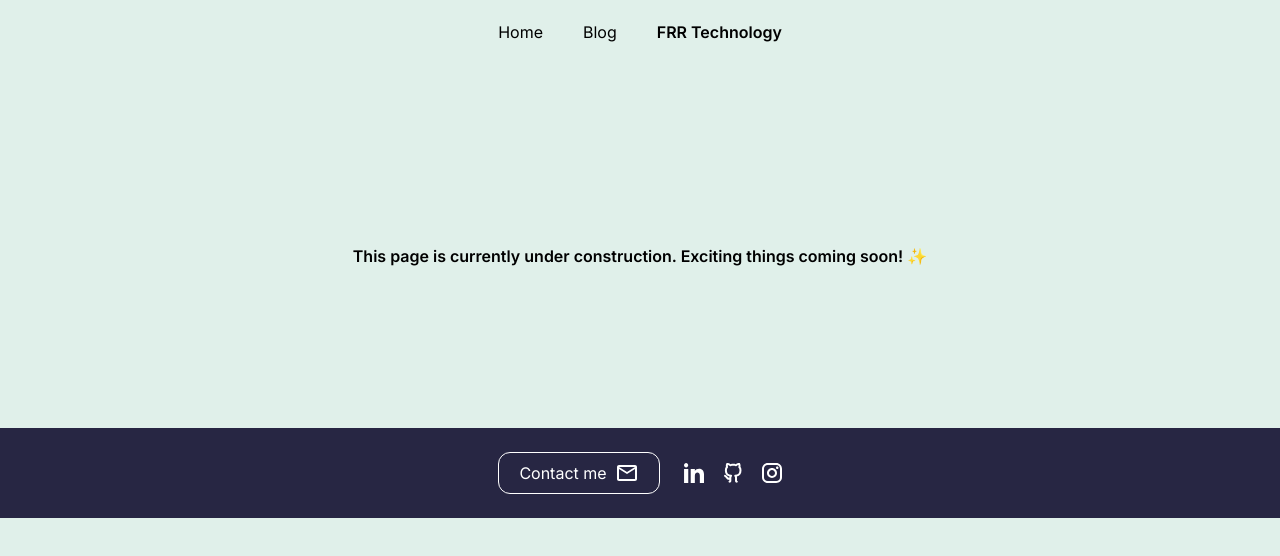
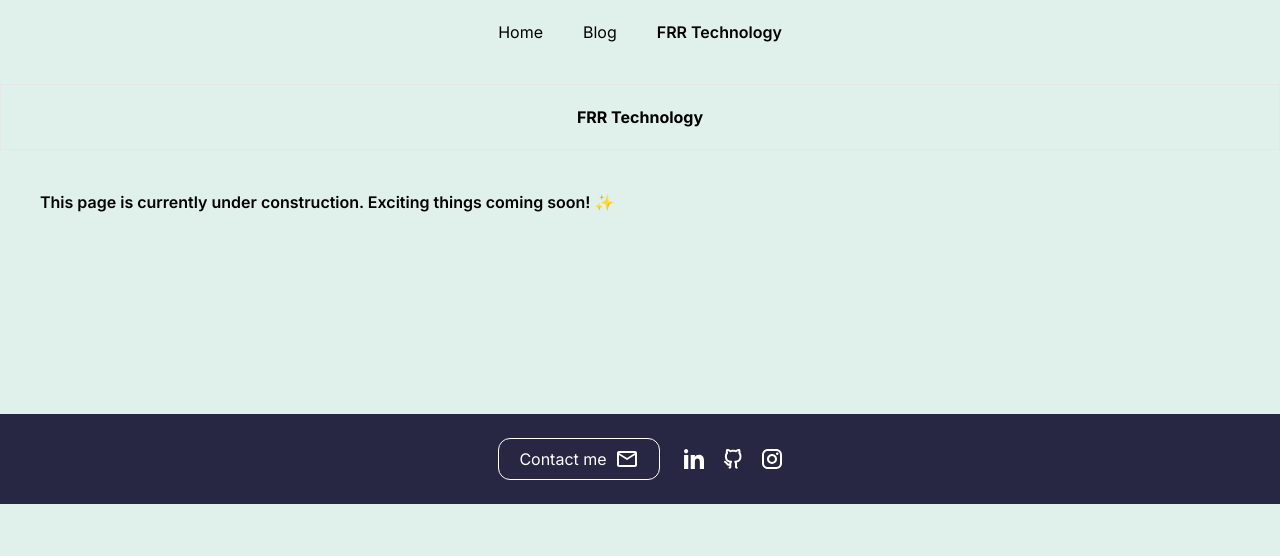
Before and after one commit to feliperaro/my-portfolio, a Next.js app: page /frr-technology in a window 1280 px wide. Shown: the top 556 px of the page. Built offline with nearby package versions, Linux system fonts and the light colour scheme.

Commit message:
frr technology page with pageIsReady flag + h1

```diff
--- a/src/app/frr-technology/page.tsx
+++ b/src/app/frr-technology/page.tsx
@@ -2,15 +2,20 @@ import Footer from "../components/footer";
 import HeaderNav from "../components/header-nav";
 
 export default function FRRTechnologyPage() {
+  const pageIsReady = false;
+
   return (
     <div className="h-full">
       <HeaderNav page="frr-technology" />
-      <main className="h-full">
-        <div className="font-semibold text-center p-40">
-          {
-            "This page is currently under construction. Exciting things coming soon! ✨"
-          }
-        </div>
+      <main className="h-full pb-40">
+        <h1 className="border font-bold p-5 text-center">{"FRR Technology"}</h1>
+        {!pageIsReady && (
+          <div className="font-semibold p-10 ">
+            {
+              "This page is currently under construction. Exciting things coming soon! ✨"
+            }
+          </div>
+        )}
       </main>
       <Footer />
     </div>
```
